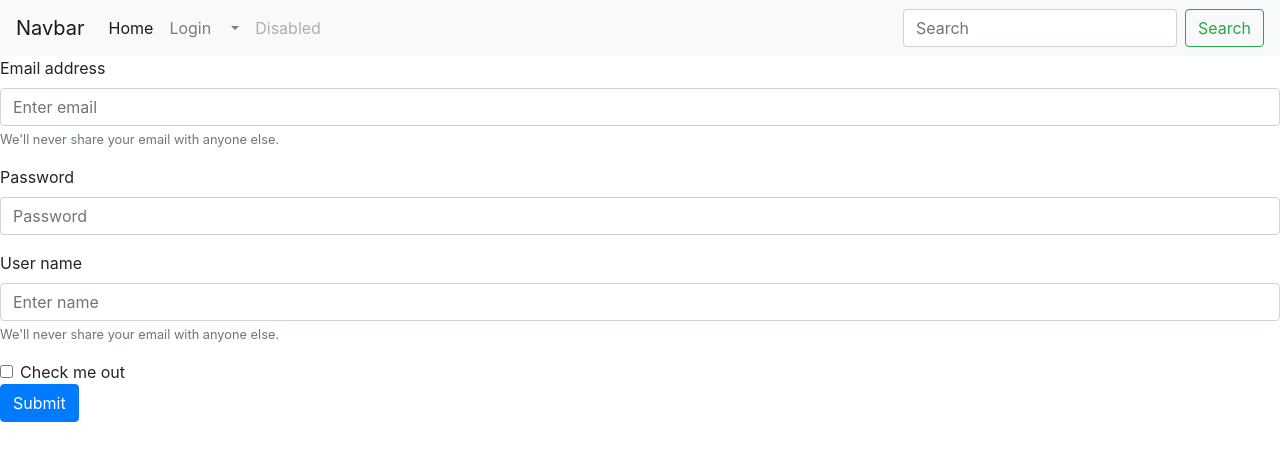
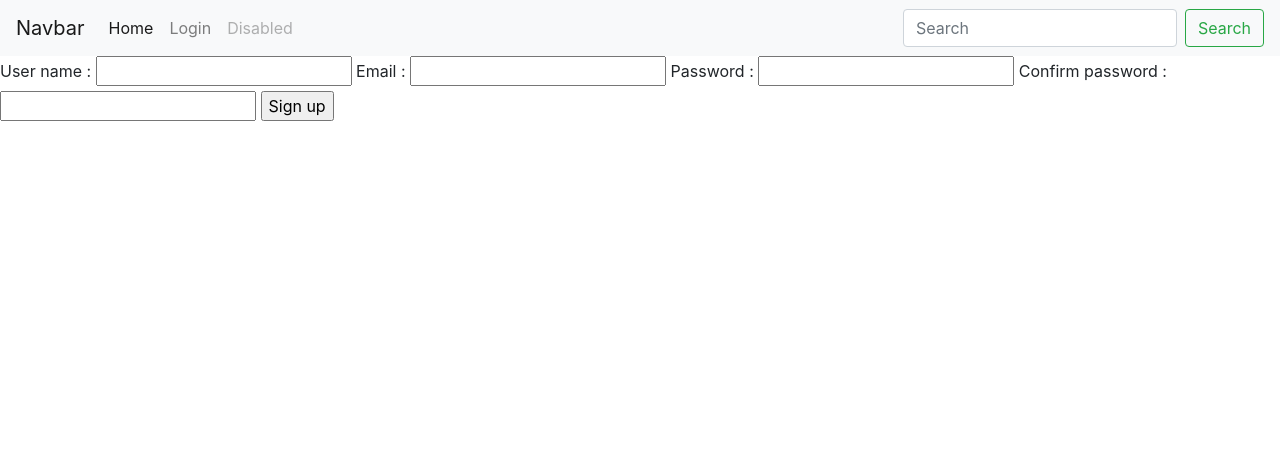
Before and after one commit to thanhhuy0611/MVC-blog_app, a Flask app: page /signup in a window 1280 px wide. Shown: the top 461 px of the page. Run offline with Flask 2, Linux system fonts and the light colour scheme; some libraries are stand-ins or nearby versions.

Commit message:
add what the form

```diff
--- a/app.py
+++ b/app.py
@@ -1,7 +1,10 @@
 from flask import Flask, render_template, request, redirect, url_for, flash
 from flask_sqlalchemy import SQLAlchemy
-from flask_login import UserMixin, LoginManager, current_user, login_user, logout_user
+from flask_login import UserMixin, LoginManager, current_user, login_user, logout_user, login_required
 from werkzeug.security import check_password_hash, generate_password_hash
+from flask_wtf import FlaskForm
+from wtforms import StringField, validators, PasswordField, SubmitField
+
 
 #setup and config Flask app
 app = Flask(__name__)
@@ -10,7 +13,11 @@ app.config['SECRET_KEY'] = "KHOA OC-CHO"
 
 #config SQLAlchemy
 db = SQLAlchemy(app)
+
+# set up flask-login
 login_manager = LoginManager(app)
+login_manager.init_app(app)
+login_manager.login_view = "login"
 
 
 #DEFINING MODELS
@@ -37,16 +44,60 @@ class Users(UserMixin,db.Model):
 
 db.create_all()
 
+# # My awesome forms
+class RegisterForm(FlaskForm):
+    username = StringField(
+        "User name", validators=[
+            validators.DataRequired(),
+            validators.Length(min=3,max=20,message="Need to be in between 3 and 20")
+    ])
+    email = StringField(
+        "Email", validators=[
+            validators.DataRequired(),
+            validators.Length(min=3,max=20,message="Need to be in between 3 and 20"),
+            validators.Email("Please enter correct email!")
+    ])
+    password = PasswordField(
+        'Password', validators=[
+            validators.DataRequired(),
+            validators.EqualTo('confirm', message='Passwords must match')
+    ])
+    confirm = PasswordField('Confirm password', validators=[validators.DataRequired()])
+    submit = SubmitField('Sign up')
+# sign up account
+@app.route('/signup', methods=["GET","POST"])
+def sign_up():
+    form = RegisterForm()
+    if not current_user.is_anonymous:
+        return redirect(url_for('new_post'))
+    if request.method == "POST":
+        if form.validate_on_submit():
+        #check email unique
+            is_email_exits = Users.query.filter_by(email = form.email.data).first()
+            print("emailcheck",is_email_exits)
+            if is_email_exits:
+                flash('Email is exits. Please try again!','danger')
+            if not is_email_exits:
+                new_user =  Users(
+                    email = form.email.data,
+                    user_name = form.username.data
+                )
+                new_user.set_password(form.password.data)
+                db.session.add(new_user)
+                db.session.commit()
+                login_user(new_user)
+                return redirect(url_for('new_post'))
+        print(form.errors.items())
+    return render_template('/signup.html', form = form)
+
+# set current_user
 @login_manager.user_loader
-def load_user(id):
-    return Users.query.get(id)
+def load_user(b):
+    return Users.query.filter_by(id = b).all()[0]
 
 # add new blog
 @app.route('/',methods=["GET","POST"])
 def new_post():
-    user = "hard code here"
-    if not user:
-        return redirect(url_for('login'))
     if request.method == "POST":
         new_blog =  Blog(
             title = request.form["title"],
@@ -62,6 +113,7 @@ def new_post():
 
 # delete a blog
 @app.route('/blog/<b>', methods=["GET","POST","DELETE"])
+@login_required
 def delete_blog(b):
     if request.method =="POST":
         post = Blog.query.filter_by(id = b).first()
@@ -80,33 +132,23 @@ def login():
     if request.method == "POST":
         user = Users.query.filter_by(email = request.form["email"]).first()
         if not user:
-            flash('Email or password incorrect!','danger')
+            flash('Email incorrect!','danger')
         if user:
             if user.check_password(request.form['password']):
                 login_user(user)
-                flash(f'Welcome back, {user.user_name}','success')
                 return redirect(url_for('new_post'))
+            else:
+                flash('Password incorrect!','danger')
     return render_template('/login.html')
 
-# sign up account
-@app.route('/signup', methods=["GET","POST"])
-def sign_up():
-    if request.method == "POST":
-        #check email unique
-        is_email_exits = Users.query.filter_by(email = request.form["email"]).first()
-        print("checkemail",is_email_exits)
-        if is_email_exits:
-            flash('Email is exits. Please try again!','danger')
-        if not is_email_exits:
-            new_user =  Users(
-                email = request.form["email"],
-                user_name = request.form["user_name"]
-            )
-            new_user.set_password(request.form["password"])
-            db.session.add(new_user)
-            db.session.commit()
-            return redirect(url_for('new_post'))
-    return render_template('/signup.html')
+# logout
+@app.route('/logout')
+@login_required
+def logout():
+    logout_user()
+    return redirect(url_for('login'))
+
+
 
 if __name__ == "__main__":
     app.run(debug = True, port=5001)
--- a/templates/index.html
+++ b/templates/index.html
@@ -6,14 +6,17 @@
 {% if messages %}
 {% for category, message in messages %}
 <div class="alert alert-{{ category }} alert-dismissible" role="alert">
-      <button type="button" class="close" data-dismiss="alert" aria-label="Close"><span aria-hidden="true">&times;</span></button>
+  <button type="button" class="close" data-dismiss="alert" aria-label="Close"><span
+      aria-hidden="true">&times;</span></button>
   <!-- <strong>Title</strong> --> {{ message }}
 </div>
 {% endfor %}
 {% endif %}
 {% endwith %}
 <div class="container">
+  {% if not current_user.is_anonymous %}
   {% include './views/newpost.html' %}
+  {% endif %}
   {% include './views/listposts.html' %}
 </div>
 
--- a/templates/signup.html
+++ b/templates/signup.html
@@ -13,6 +13,14 @@
   {% endif %}
 {% endwith %}
 <form method="POST">
+    {{form.hidden_tag()}}
+    {{form.username.label}} : {{form.username}}
+    {{form.email.label}} : {{form.email}}
+    {{form.password.label}} : {{form.password}}
+    {{form.confirm.label}} : {{form.confirm}}
+    {{form.submit}}
+
+<!--
     <div class="form-group">
         <label for="exampleInputEmail1">Email address</label>
         <input name="email" type="email" class="form-control" id="exampleInputEmail1" aria-describedby="emailHelp"
@@ -33,7 +41,7 @@
         <input type="checkbox" class="form-check-input" id="exampleCheck1">
         <label class="form-check-label" for="exampleCheck1">Check me out</label>
     </div>
-    <button type="submit" class="btn btn-primary">Submit</button>
+    <button type="submit" class="btn btn-primary">Submit</button> -->
 </form>
 
 {% endblock %}
--- a/templates/views/navbar.html
+++ b/templates/views/navbar.html
@@ -11,9 +11,11 @@
                 <li class="nav-item active">
                     <a class="nav-link" href="/">Home <span class="sr-only">(current)</span></a>
                 </li>
+                {% if current_user.is_anonymous %}
                 <li class="nav-item">
                     <a class="nav-link" href="/login">Login</a>
                 </li>
+                {% else %}
                 <li class="nav-item dropdown">
                     <a class="nav-link dropdown-toggle" href="#" id="navbarDropdown" role="button"
                         data-toggle="dropdown" aria-haspopup="true" aria-expanded="false">
@@ -23,9 +25,10 @@
                         <a class="dropdown-item" href="#">Action</a>
                         <a class="dropdown-item" href="#">Another action</a>
                         <div class="dropdown-divider"></div>
-                        <a class="dropdown-item" href="#">Something else here</a>
+                        <a class="dropdown-item" href="/logout">Logout</a>
                     </div>
                 </li>
+                {% endif %}
                 <li class="nav-item">
                     <a class="nav-link disabled" href="#" tabindex="-1" aria-disabled="true">Disabled</a>
                 </li>
```
Also changed, not shown: data.db. Lines whose indentation alone changed are shown as unchanged.
